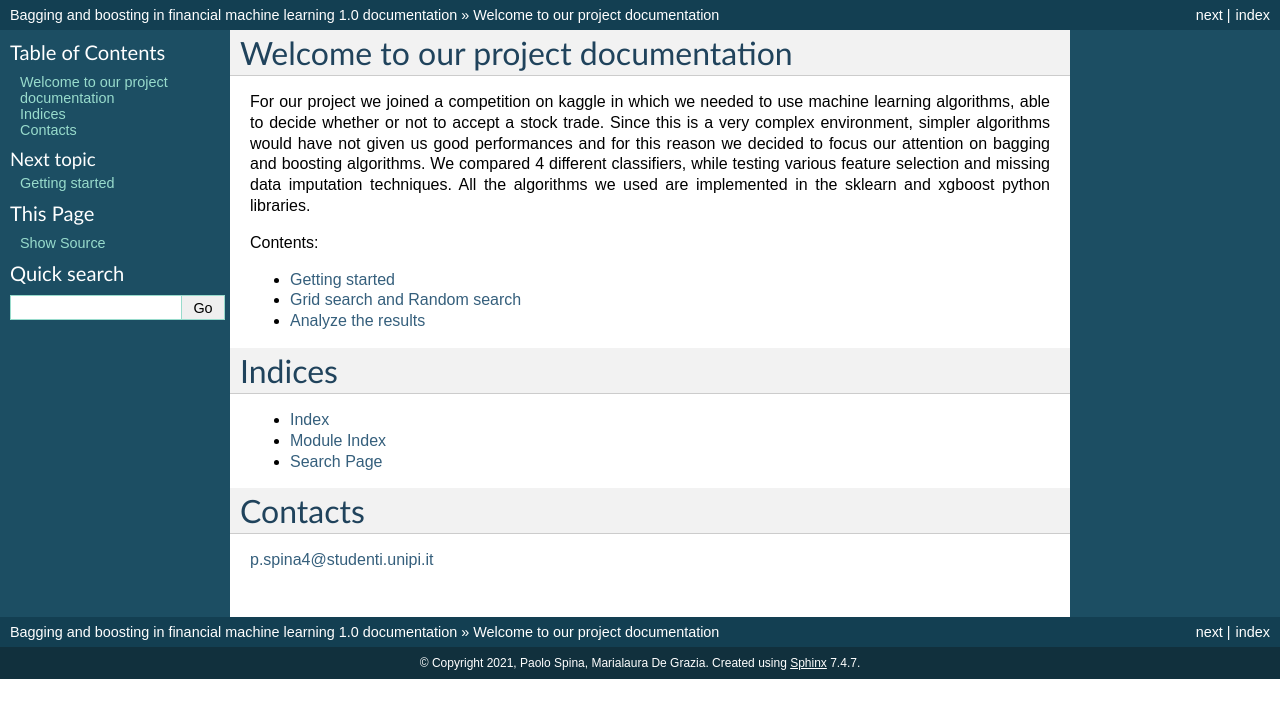
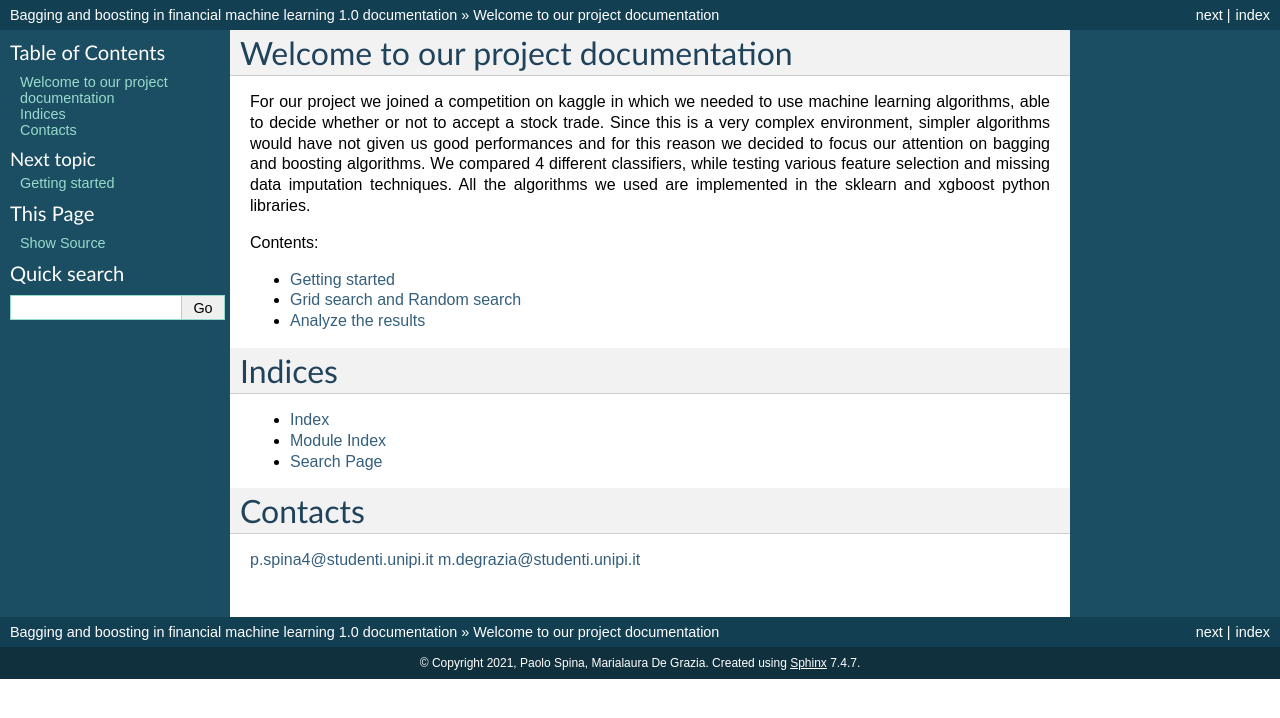
Before and after one commit to pspinaunipi/Financial_ML_project, a Sphinx documentation site: the page built from docs/index.rst, in a window 1280 px wide. Shown: the top 718 px of the page. Built offline with Sphinx 7.4.7, drawn with Linux system fonts in a browser that asks for light colours; pages that are not in the unit, such as notebooks, are missing from menus.

Commit message:
small bug

```diff
--- a/docs/index.rst
+++ b/docs/index.rst
@@ -32,3 +32,4 @@ Indices
 Contacts
 ==================
 p.spina4@studenti.unipi.it
+m.degrazia@studenti.unipi.it
--- a/docs/requirements.txt
+++ b/docs/requirements.txt
@@ -9,3 +9,5 @@ xgboost
 matplotlib
 seaborn
 scikit-learn
+plotly
+dabl
```
